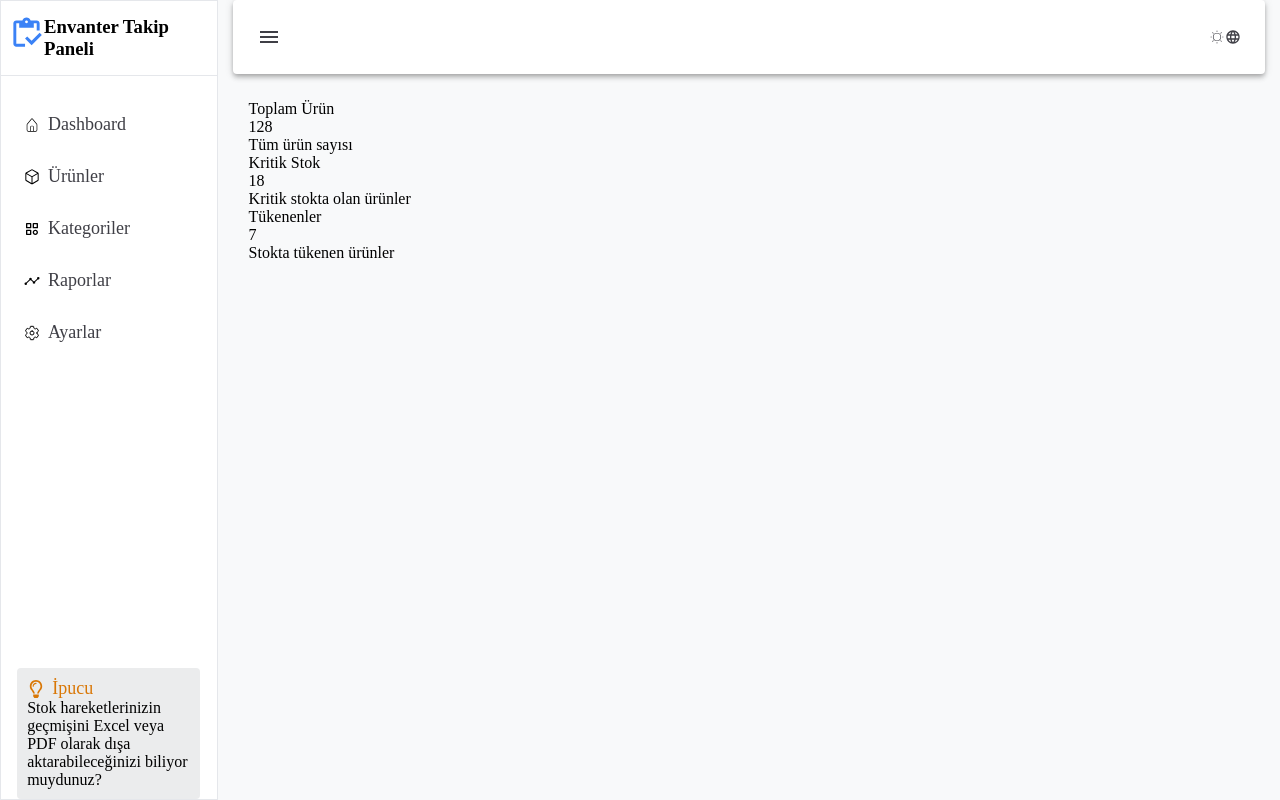
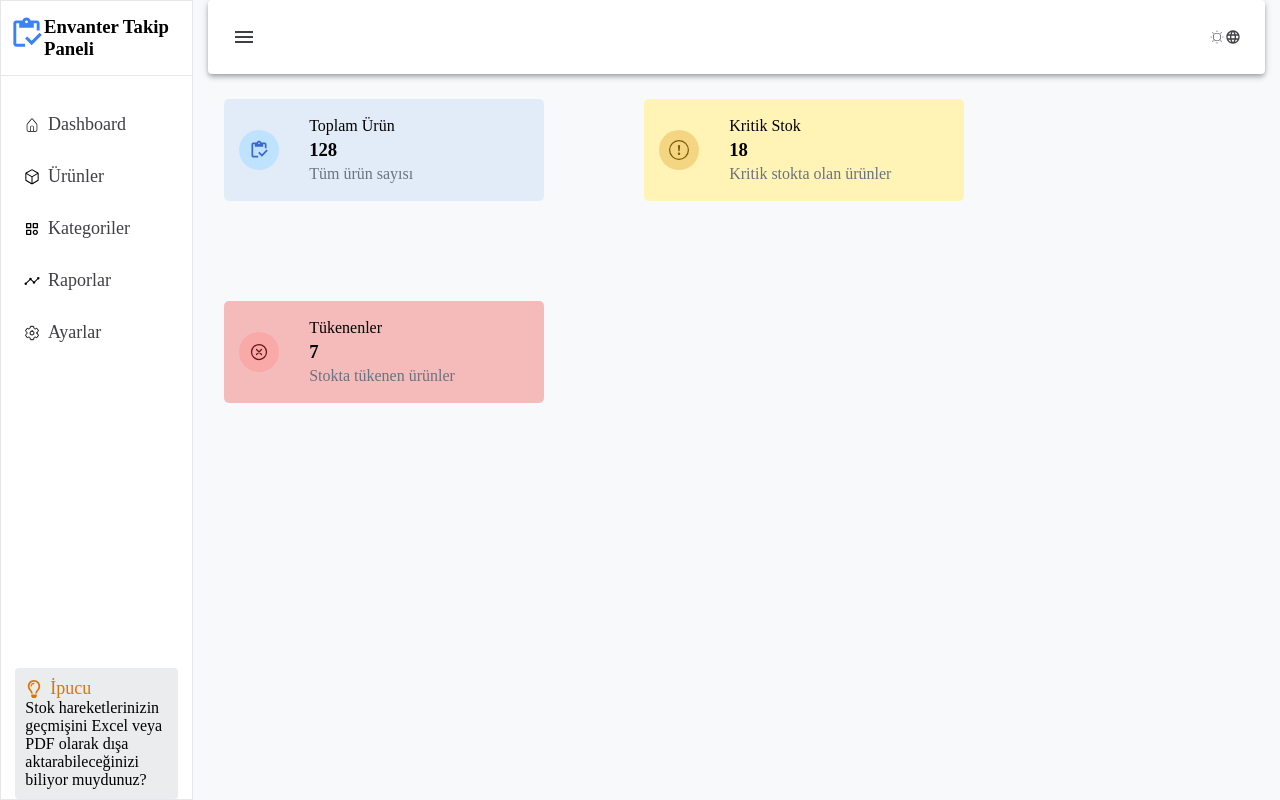
Before and after one commit to Aleynaakduman/inventory-panel, a React (Vite) app: page / in a window 1280 px wide. Built offline with nearby package versions, Linux system fonts and the light colour scheme.

Commit message:
Dashboard kartlar tasarlandı

```diff
--- a/src/features/Dashboard/components/DashboardContent.css
+++ b/src/features/Dashboard/components/DashboardContent.css
@@ -0,0 +1,72 @@
+.dashboard-cards{
+    display: flex;
+    flex-wrap: wrap;
+    gap: 100px;
+
+
+}
+
+.dashboard-cards .card1 , .card2 , .card3{
+    border-radius: 5px;
+    min-height: 100px;
+    min-width: 320px;
+}
+
+.card-conteiner{
+    display: flex;
+    align-items: center;
+    gap: 30px;
+    padding: 15px;
+    line-height: 24px;
+
+}
+
+
+.card1{
+    background-color: #e2ecf8
+}
+
+.card2{
+    background-color: #FFF4B5;
+}
+
+.card3{
+    background-color: #f4a3a3b9;
+}
+.card-icon1{
+    background-color: #BFE3FF;
+    color:  #3b67cc;
+    padding: 10px;
+    border-radius: 50%;
+    font-size: 20px;
+      display: flex;
+    align-items: center;
+
+}
+
+
+.card-icon2{
+        background-color: #f4d682;
+    color:  #7C5A00;
+    padding: 10px;
+    border-radius: 50%;
+    font-size: 20px;
+      display: flex;
+    align-items: center;
+
+}
+
+.card-icon3{
+        background-color: #faa9a9;
+    color:  #681515;
+    padding: 10px;
+    border-radius: 50%;
+    font-size: 20px;
+    display: flex;
+    align-items: center;
+
+}
+
+.card-text{
+    color: #6B7280;
+}
--- a/src/features/Dashboard/components/DashboardContent.jsx
+++ b/src/features/Dashboard/components/DashboardContent.jsx
@@ -1,30 +1,50 @@
+import './DashboardContent.css'
+import { MdOutlineInventory } from "react-icons/md";
+import { BsExclamationCircle } from "react-icons/bs";
+import { IoCloseCircleOutline } from "react-icons/io5";
+
 
 const DashboardContent = () => {
   return (
     <div>
         <div className="dashboard-cards">
-            <div className="card">
-                <div className="card-content1">
-                    <p>Toplam Ürün</p>
-                    <p>128</p>
-                    <p>Tüm ürün sayısı</p>
+            <div className="card1" >
+                <div className="card-conteiner">
+
+                        <div className="card-icon1">
+                            <MdOutlineInventory/>
+                        </div>
+
+                    <div className="card-content">
+                        <p>Toplam Ürün</p>
+                    <h3>128</h3>
+                    <p className='card-text' >Tüm ürün sayısı</p>
+                    </div>
                 </div>
             </div>
 
-            <div className="card">
-                <div className="card-content2">
-                          <p>Kritik Stok</p>
-                    <p>18</p>
-                    <p>Kritik stokta olan ürünler</p>
+            <div className="card2">
+                <div className="card-conteiner">
+                   <div className="card-icon2" > <BsExclamationCircle/></div>
+                        <div className="card-content">
+                              <p>Kritik Stok</p>
+                    <h3>18</h3>
+                    <p  className='card-text' >Kritik stokta olan ürünler</p>
+                        </div>
                 </div>
             </div>
 
 
-            <div className="card">
-                <div className="card-content3">
-                      <p>Tükenenler</p>
-                    <p>7</p>
-                    <p>Stokta tükenen ürünler </p>
+            <div className="card3">
+                <div className="card-conteiner">
+                   <div className="card-icon3">
+                     <IoCloseCircleOutline/>
+                   </div>
+                      <div className="card-content">
+                        <p>Tükenenler</p>
+                    <h3>7</h3>
+                    <p  className='card-text' >Stokta tükenen ürünler </p>
+                      </div>
                 </div>
             </div>
         </div>
```
